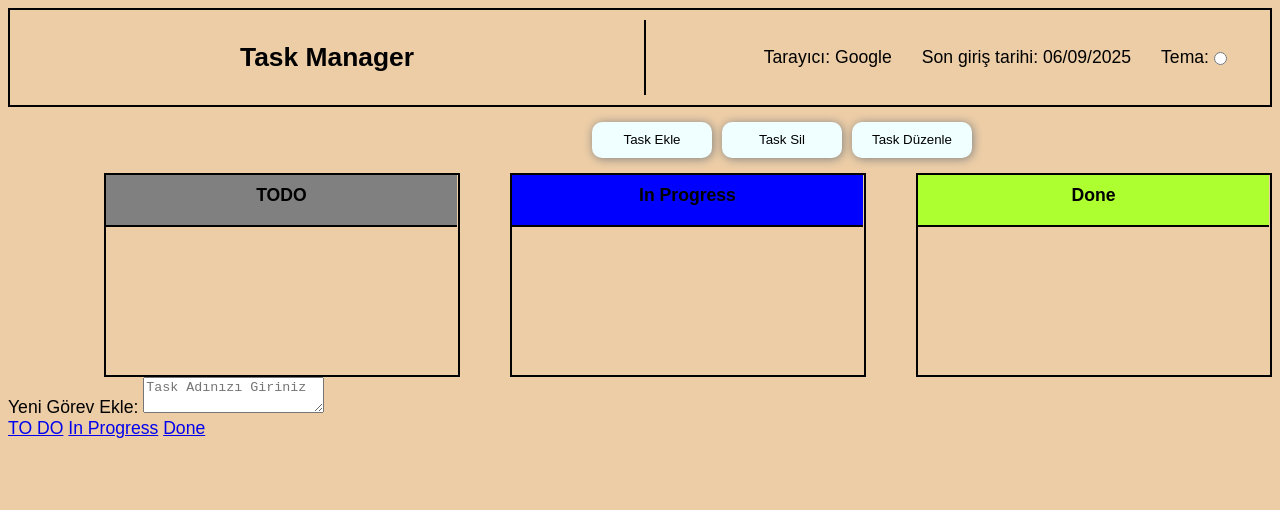
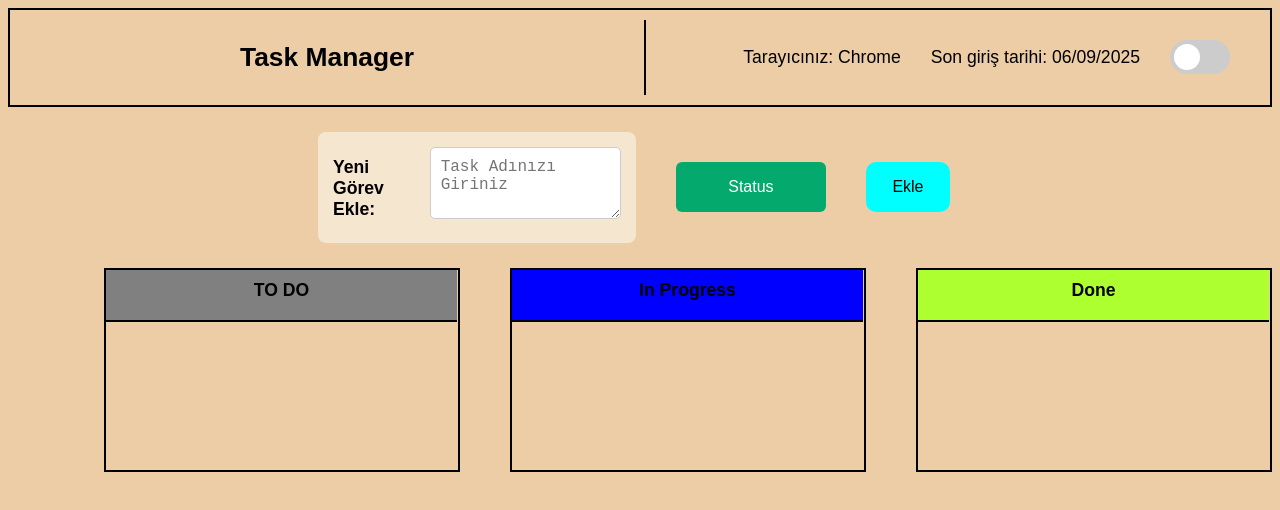
Before and after one commit to Ephousa/Task-Manager-App, a plain HTML site: page index.html in a window 1280 px wide. Drawn offline with Linux system fonts and the light colour scheme.

Commit message:
feat: add theme switch and automatic browser detection
- applied dark mode colors, improvements ongoing
- removed unnecessary code and old buttons
- will re-add buttons in a different location

```diff
--- a/app.js
+++ b/app.js
@@ -0,0 +1,26 @@
+const darkMode = document.getElementById('darkModeToggle');
+
+darkMode.addEventListener('change', function(){
+    (this.checked)? (document.body.classList.add('dark-theme'), document.body.classList.remove("light-theme"),console.log("Dark mode aktif"))
+    : (document.body.classList.add('light-theme'), document.body.classList.remove('dark-theme'),console.log("Light mode aktif"));
+});
+
+const detectBrowser = () => {
+    const ua = navigator.userAgent; //user agent bilgisini alıyoruz
+    if (ua.includes('Chrome') && !ua.includes('Edg') && !ua.includes('OPR')){
+        return "Chrome";
+    }else if (ua.includes('Firefox')){
+        return "Firefox";
+    }else if (ua.includes ('Safari') && !ua.includes('Chrome')){
+        return "Safari";
+    } else if (ua.includes('Edg')){
+        return "Edge";
+    }else if (ua.includes('OPR') || ua.includes('Opera')){
+        return "Opera";
+    }else{
+        return "Bilinmeyen tarayıcı";
+    }
+}//if else ile tarayıcıları sıra sıra eliyoruz.
+const browser = detectBrowser();
+document.getElementById('browser-info').textContent = "Tarayıcınız: " + browser; //fonksiyonu çağırıyoruz ve ekrana basmak için textContent komutunu kullanıyoruz.
+console.log(navigator.userAgent);
--- a/global.css
+++ b/global.css
@@ -2,6 +2,7 @@ body{
     background-color: rgb(236, 205, 166);
     font-size: 2.2vh;
     font-family:sans-serif;
+    transition: background-color 0.4s ease, color 0.4s ease;
 }
 .main-header{
     display: flex;
@@ -26,35 +27,177 @@ body{
     margin-right: 30px;
     align-items: center;
 }
-.task-crud{
+
+/* Toggle switch kutusu */
+.switch {
+  position: relative;
+  display: inline-block;
+  width: 60px;
+  height: 34px;
+}
+
+/* Checkbox gizle */
+.switch input {
+  opacity: 0;
+  width: 0;
+  height: 0;
+}
+
+/* Slider arka planı */
+.slider {
+  position: absolute;
+  cursor: pointer;
+  top: 0; left: 0; right: 0; bottom: 0;
+  background-color: #ccc;
+  border-radius: 34px;
+  transition: 0.4s;
+}
+
+/* Slider içindeki küçük yuvarlak */
+.slider:before {
+  position: absolute;
+  content: "";
+  height: 26px; width: 26px;
+  left: 4px; bottom: 4px;
+  background-color: white;
+  border-radius: 50%;
+  transition: 0.4s;
+}
+
+/* Checkbox işaretlendiğinde slider rengi ve yuvarlak konumu değişir */
+input:checked + .slider {
+  background-color: gray;
+}
+input:checked + .slider:before {
+  transform: translateX(26px);
+}
+
+/* Dark mode için body stilleme */
+.dark-theme{
+  background-color: black;
+}
+.light-theme{
+  background-color: rgb(236, 205, 166);
+}
+body.dark-theme #todo,
+body.dark-theme #progress,
+body.dark-theme #done,
+body.dark-theme .main-header{
+border: 2px solid white;
+color: white;
+}
+body.dark-theme .left-header{
+  border-right: 2px solid white;
+}
+body.dark-theme .todo-box,
+body.dark-theme .progress-box,
+body.dark-theme .done-box{
+  border-bottom: 2px solid white;
+}
+
+/* Task Ekleme */
+.task-details{
+    width: 50%;
+    height: 10%;
+    padding: 10px;
     display: flex;
     align-items: center;
-    width: auto;
-    height: auto;
-    min-height: auto;
     margin-top: 15px;
-    margin-left:73vh;
+    margin-left: 300px;
+}
+#form-group{
+  display: flex;
+  align-items: flex-start; /* Üstten hizalama için */
+  gap: 15px;
+  max-width: 500px;
+  background-color: #f5e6d0;
+  padding: 15px;
+  border-radius: 8px;
+}
+#form-group label {
+    margin-top: 10px;
+      white-space: normal;
+      word-wrap: normal;
+      display: inline-block;
+      margin-bottom: 8px;
+      font-weight: bold;
 
+    }
+   #form-group textarea {
+      width: 100%;
+      max-width: 200px;
+      height: 50px;
+      padding: 10px;
+      font-size: 16px;
+      border: 1px solid #ccc;
+      border-radius: 5px;
+      resize: vertical; /* Kullanıcı isterse yukarı-aşağı uzatabilir */
+    }
+
+   #form-group textarea:focus {
+      border-color: #007bff;
+      outline: none;
+      box-shadow: 0 0 5px rgba(0,123,255,0.5);
+    }
+    /* Task ekleme - Görev durumu */
+.dropdown-menu {
+  position: relative;
+  display: inline-block;
+  margin: 0px 40px 0px 40px;
 }
-.task-buttons{
-    width: 15vh;
-    height: 4.5vh;
-    background-color: azure;
-    cursor: pointer;
-    border-radius: 10px;
-    border: none;
-    box-shadow: 1px 1px 10px gray;
-     transition: bacgkround-color 0.3s ease, color 0.3s ease;
+#dropbtn {
+  width: 150px;
+  background-color: #04AA6D;
+  color: white;
+  padding: 1rem;
+  font-size: 1rem;
+  border: none;
+  border-radius: 6px;
+  cursor: pointer;
 }
-.task-buttons:hover{
-    background-color: blueviolet;
-    color: white;
+/* DROPDOWN MENÜ */
+.dropdown-content {
+  display: none;
+  position: absolute;
+  top: 100%;       /* Butonun hemen altına hizala */
+  left: 0;         /* Butonla hizalı */
+  background-color: #f1f1f1;
+  min-width: 150px; /* Buton kadar genişlik */
+  box-shadow: 0px 8px 16px 0px rgba(0,0,0,0.2);
+  border-radius: 6px;
+  z-index: 1;
 }
-#delete-task{
-    margin-left: 10px;
-    margin-right: 10px;
+/* LİNK STİLLERİ */
+.dropdown-content a {
+  text-decoration: none;
+  color: black;
+  padding: 12px 16px;
+  display: block;
+  font-size: 1rem;
+}
+.dropdown-content a:hover {
+  background-color: #ddd;
+}
+/* DROPDOWN AÇILMA */
+.dropdown-menu:hover .dropdown-content {
+  display: block;
+}
+.dropdown-menu:hover #dropbtn {
+  background-color: #3e8e41;
 }
 
+/* Ekle butonu */
+#add-task{
+    border-radius: 10px;
+    width: 100px;
+    height: 50px;
+    background-color: aqua;
+    padding: 1rem;
+    border: none;
+    font-size: 1rem;
+    cursor: pointer;
+}
+/* To do - In Progress - Done kutucukları */
 .middle-container{
     display: flex;
     align-items: center;
--- a/index.html
+++ b/index.html
@@ -14,28 +14,42 @@
        </div>
 
         <div class="right-header">
-            <div class="head-box">
-               Tarayıcı: Google
+            <div id="browser-info"class="head-box">
+
             </div>
             <div class="head-box">
             Son giriş tarihi: 06/09/2025
             </div>
+
         <div class="head-box">
-            Tema: <input type="radio" name="Dark Mode" id="switch-btn">
+            <label class="switch">
+                <input type="checkbox" id="darkModeToggle" />
+                <span class="slider"></span>
+            </label>
         </div>
 
         </div>
     </header>
-    <div class="task-crud">
-        <button id="create-task" class="task-buttons">Task Ekle</button>
-        <button id="delete-task" class="task-buttons">Task Sil</button>
-        <button id="edit-task"   class="task-buttons">Task Düzenle</button>
+    <div class="task-details">
+        <div id="form-group">
+        <label for="task-area">Yeni Görev Ekle:</label>
+        <textarea placeholder="Task Adınızı Giriniz" id="task-area"></textarea>
+        </div>
 
-    </div>
+        <div class="dropdown-menu">
+            <button id="dropbtn">Status</button>
+            <div class="dropdown-content">
+            <a href="#">TO DO</a>
+            <a href="#">In Progress</a>
+            <a href="#">Done</a>
+            </div>
+        </div>
+        <button id="add-task">Ekle</button>
+     </div>
 
     <div class="middle-container">
         <div id="todo">
-            <article class="todo-box"><strong>TODO</strong></article>
+            <article class="todo-box"><strong>TO DO</strong></article>
         </div>
         <div id="progress">
             <article class="progress-box"><strong>In Progress</strong></article>
@@ -44,16 +58,7 @@
             <article class="done-box"><strong>Done</strong></article>
         </div>
     </div>
-     <div class="task-details">
-        <label>Yeni Görev Ekle:
-        <textarea placeholder="Task Adınızı Giriniz" id="task-area"></textarea>
-        </label>
-        <div class="dropdown-menu">
-            <a href="#" class="dropdown-link">TO DO</a>
-            <a href="#" class="dropdown-link">In Progress</a>
-            <a href="#" class="dropdown-link">Done</a>
-        </div>
-     </div>
+
 </div>
     <script src="app.js"></script>
 </body>
```
